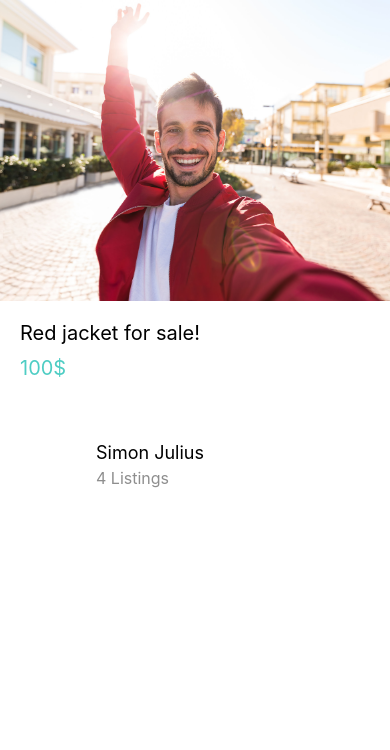
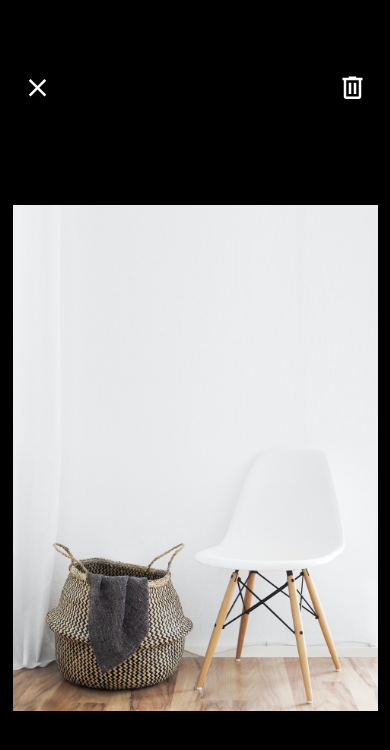
Before and after one commit to SimonJulius/DoneWithIt, a React Native app: screen / in a window 390 px wide. Shown: the top 750 px of the page. Built offline with nearby package versions, Linux system fonts and the light colour scheme.

Commit message:
Complete listing item

```diff
--- a/App.tsx
+++ b/App.tsx
@@ -20,17 +20,7 @@ import ListingItem from "./app/components/items/ListingItem";
 export default function App() {
   return (
     <View style={styles.container}>
-      <ListingDetailScreen
-        image={require("./app/assets/images/jacket.jpg")}
-        title="Red jacket for sale!"
-        subtitle="100$"
-      >
-        <ListingItem
-          title="Simon Julius"
-          subtitle="4 Listings"
-          image={require("./app/assets/images/simon.jpg")}
-        />
-      </ListingDetailScreen>
+      <ViewImageScreen />
     </View>
   );
 }
--- a/app/screens/ViewImageScreen.tsx
+++ b/app/screens/ViewImageScreen.tsx
@@ -9,13 +9,22 @@ import {
 } from "react-native";
 import React from "react";
 import colors from "../configs/colors";
+import { MaterialCommunityIcons } from "@expo/vector-icons";
 
 export default function ViewImageScreen() {
   return (
     <View style={styles.container}>
       <View style={styles.cta}>
-        <View style={styles.addNewImage}></View>
-        <View style={styles.deleteImage}></View>
+        <Pressable style={styles.addNewImage}>
+          <MaterialCommunityIcons name="close" size={30} color="white" />
+        </Pressable>
+        <Pressable style={styles.deleteImage}>
+          <MaterialCommunityIcons
+            name="trash-can-outline"
+            size={30}
+            color="white"
+          />
+        </Pressable>
       </View>
       <View style={styles.imageView}>
         <Image
@@ -35,22 +44,27 @@ const styles = StyleSheet.create({
   },
   cta: {
     flexDirection: "row",
-    marginTop: 50,
+    marginTop: 70,
     justifyContent: "space-between",
     paddingEnd: 20,
     paddingStart: 20,
   },
   deleteImage: {
-    width: 50,
-    height: 50,
-    backgroundColor: colors.secondary,
+    width: 35,
+    height: 35,
+    alignItems: "center",
+    justifyContent: "center",
   },
   addNewImage: {
-    width: 50,
-    height: 50,
-    backgroundColor: colors.primary,
+    width: 35,
+    height: 35,
+    alignItems: "center",
+    justifyContent: "center",
   },
-  imageView: {},
+  imageView: {
+    height: "60%",
+    marginTop: 100,
+  },
   image: {
     width: "100%",
     height: "100%",
```
